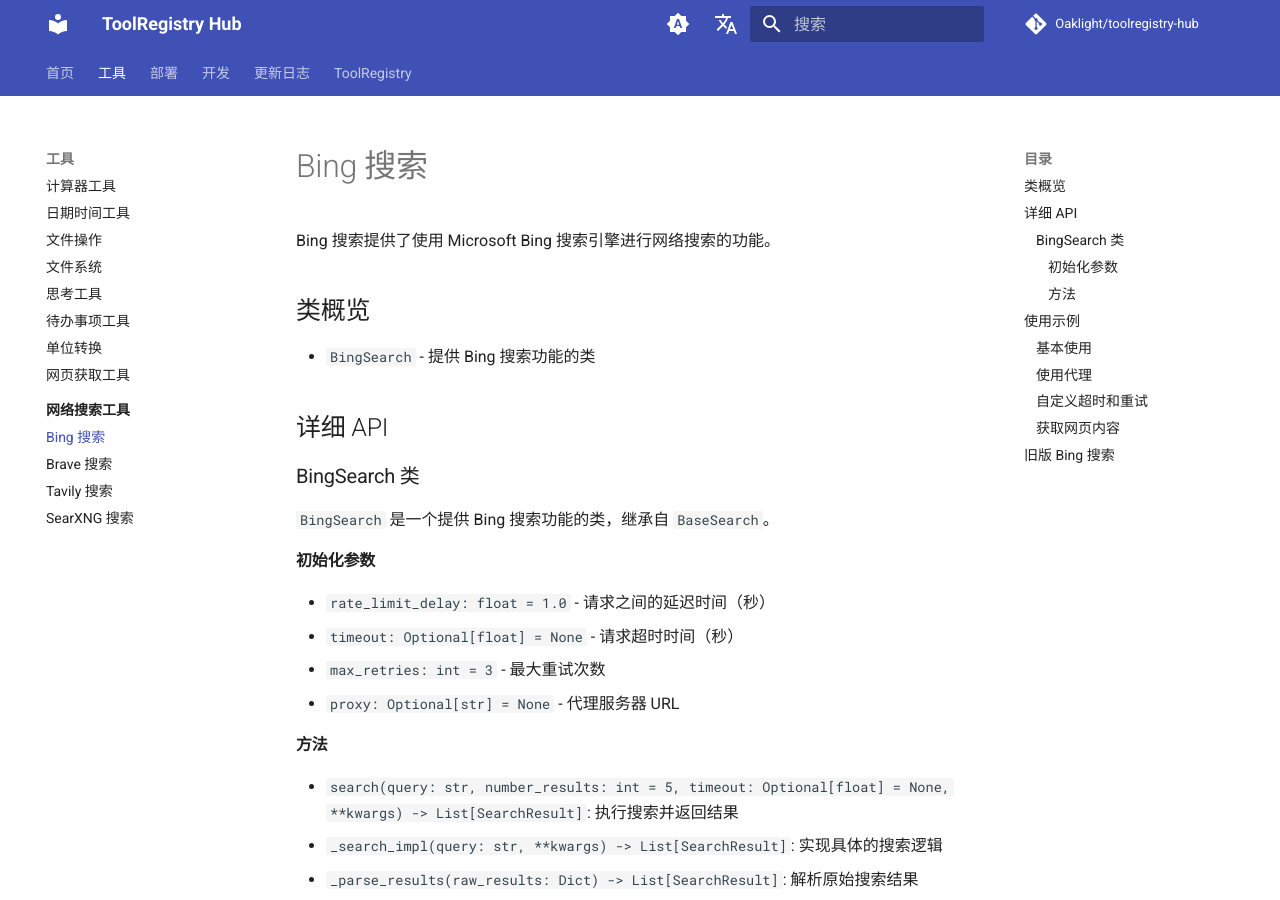
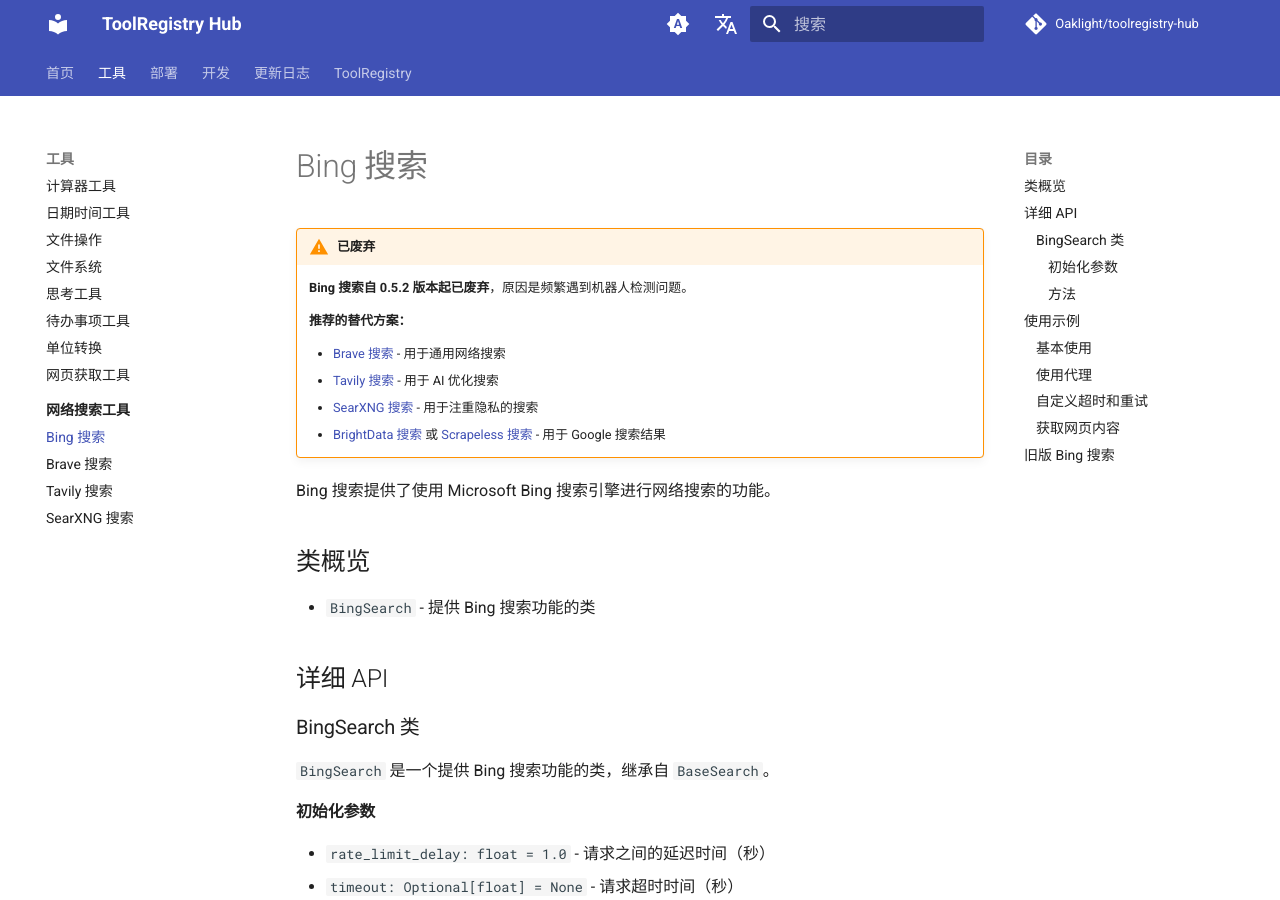
Before and after one commit to Oaklight/toolregistry-hub, an MkDocs documentation site: the page built from docs/tools/websearch/bing.md, in a window 1280 px wide and 900 px high. Built offline with MkDocs 1.6.1 and Material for MkDocs 9.7.7, drawn with Linux system fonts in a browser that asks for light colours; comment, search, counter and statistics services are not loaded.

Commit message:
📝 docs(bing): mark bing search as deprecated and suggest alternatives
- add deprecation warning for bing search since version 0.5.2 due to bot detection issues
- list recommended alternative search tools:【Brave】for general search,【Tavily】for AI-optimized search,【SearXNG】for privacy-focused search, and【BrightData/Scrapeless】for Google results

```diff
--- a/docs/tools/websearch/bing.md
+++ b/docs/tools/websearch/bing.md
@@ -1,4 +1,14 @@
 # Bing 搜索
+
+!!! warning "已废弃"
+    **Bing 搜索自 0.5.2 版本起已废弃**，原因是频繁遇到机器人检测问题。
+
+    **推荐的替代方案：**
+
+    - [Brave 搜索](brave.md) - 用于通用网络搜索
+    - [Tavily 搜索](tavily.md) - 用于 AI 优化搜索
+    - [SearXNG 搜索](searxng.md) - 用于注重隐私的搜索
+    - [BrightData 搜索](brightdata.md) 或 [Scrapeless 搜索](scrapeless.md) - 用于 Google 搜索结果
 
 Bing 搜索提供了使用 Microsoft Bing 搜索引擎进行网络搜索的功能。
 
```
